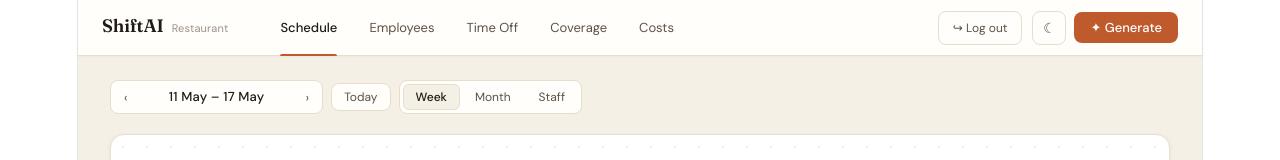
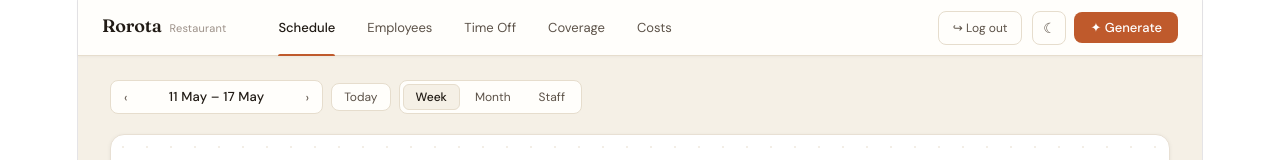
Before and after one commit to Fuck-dig/shiftplanner, a React (Vite) app: page / in a window 1280 px wide. Shown: the top 160 px of the page. Built offline with nearby package versions, Linux system fonts and the light colour scheme.

Commit message:
Dark mode + logout + Rorota

```diff
--- a/src/App.jsx
+++ b/src/App.jsx
@@ -469,7 +469,7 @@ export default function App(){
       <div style={{background:T.surface,borderBottom:`1px solid ${T.border}`,padding:'0 24px',display:'flex',alignItems:'center',gap:0,height:56,position:'sticky',top:0,zIndex:100,boxShadow:`0 1px 3px rgba(28,24,21,0.04)`}}>
         {/* Brand */}
         <div style={{display:'flex',alignItems:'baseline',gap:8,marginRight:36}}>
-          <span style={{fontFamily:"'Fraunces',serif",fontSize:18,fontWeight:600,color:T.text,letterSpacing:'-0.01em'}}>ShiftAI</span>
+          <span style={{fontFamily:"'Fraunces',serif",fontSize:18,fontWeight:600,color:T.text,letterSpacing:'-0.01em'}}>Rorota</span>
           <span style={{fontSize:11,color:T.text3,fontWeight:400}}>Restaurant</span>
         </div>
         {/* Nav */}
```
